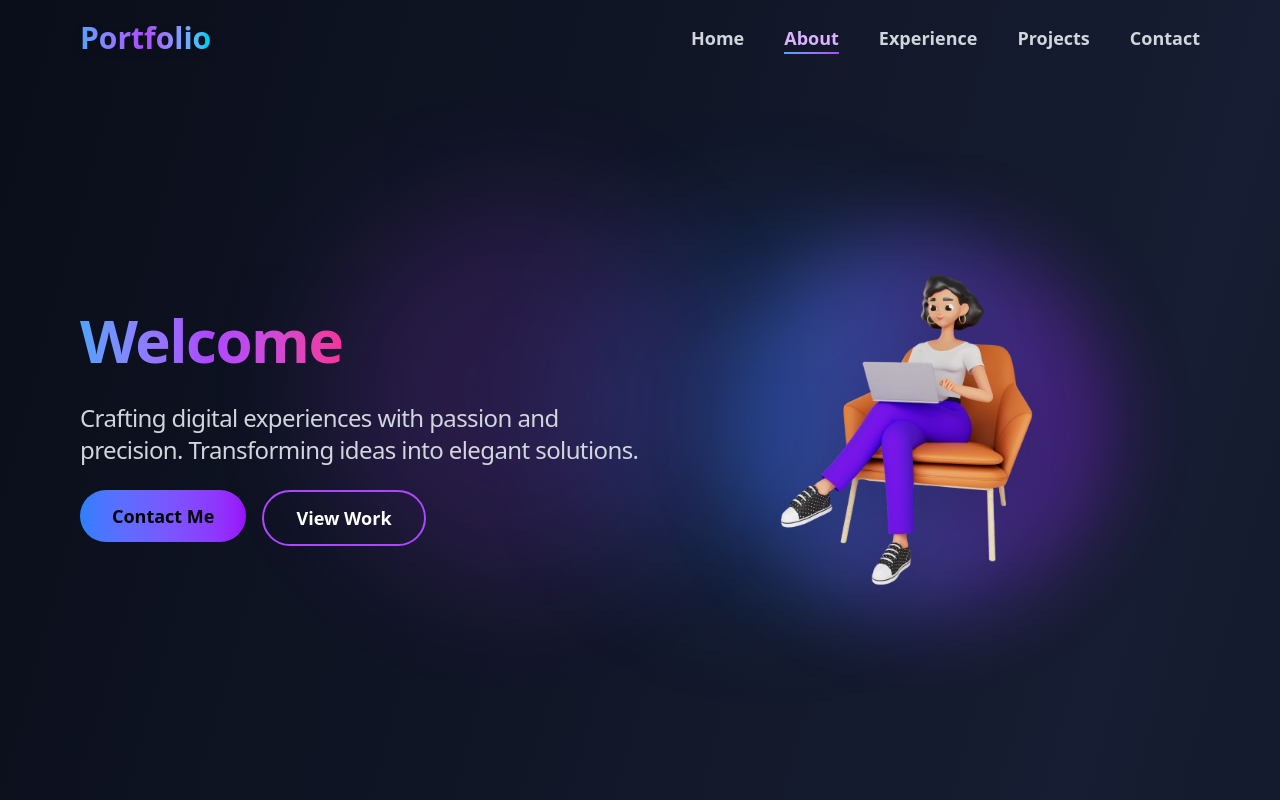
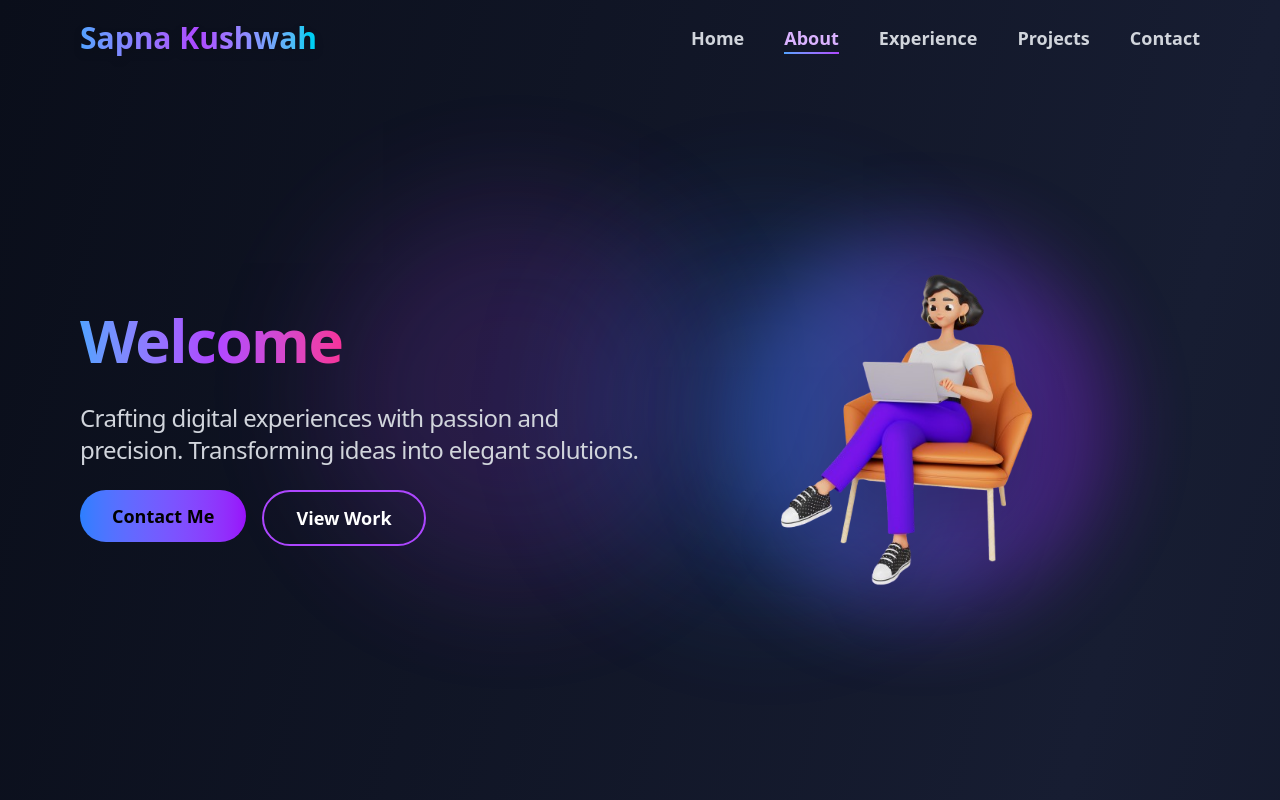
Before and after one commit to sapnakushwah011/Sapna-Kushwah-Portfolio, a React (Vite) app: page / in a window 1280 px wide. Shown: the top 800 px of the page. Built offline with nearby package versions, Linux system fonts and the light colour scheme.

Commit message:
change name in navbar

```diff
--- a/src/Components/Navbar/Navbar.jsx
+++ b/src/Components/Navbar/Navbar.jsx
@@ -57,7 +57,7 @@ const Navbar = () => {
       >
         {/* Logo */}
         <span className="text-3xl font-extrabold bg-linear-to-r from-blue-400 via-purple-500 to-cyan-400 bg-clip-text text-transparent drop-shadow-lg">
-          Portfolio
+          Sapna Kushwah
         </span>
 
         {/* Desktop Links */}
```
